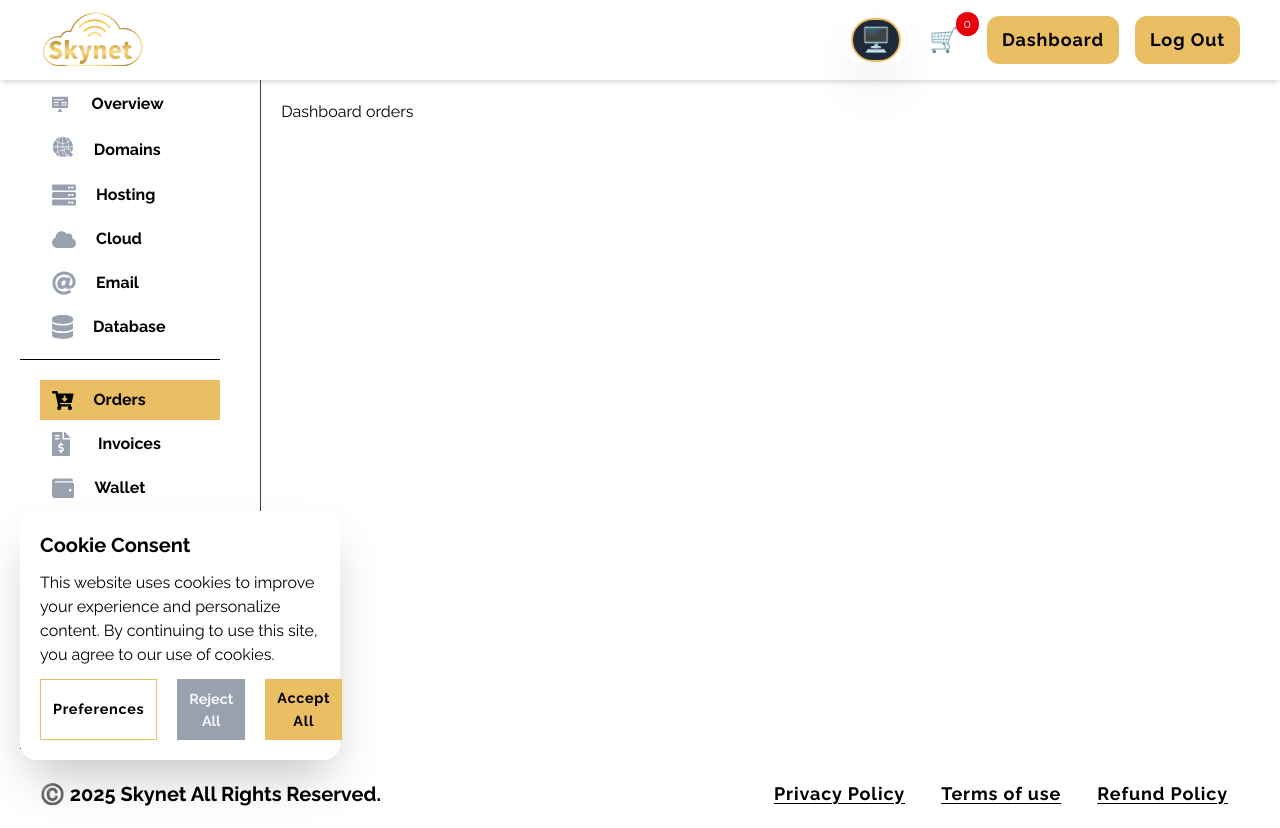
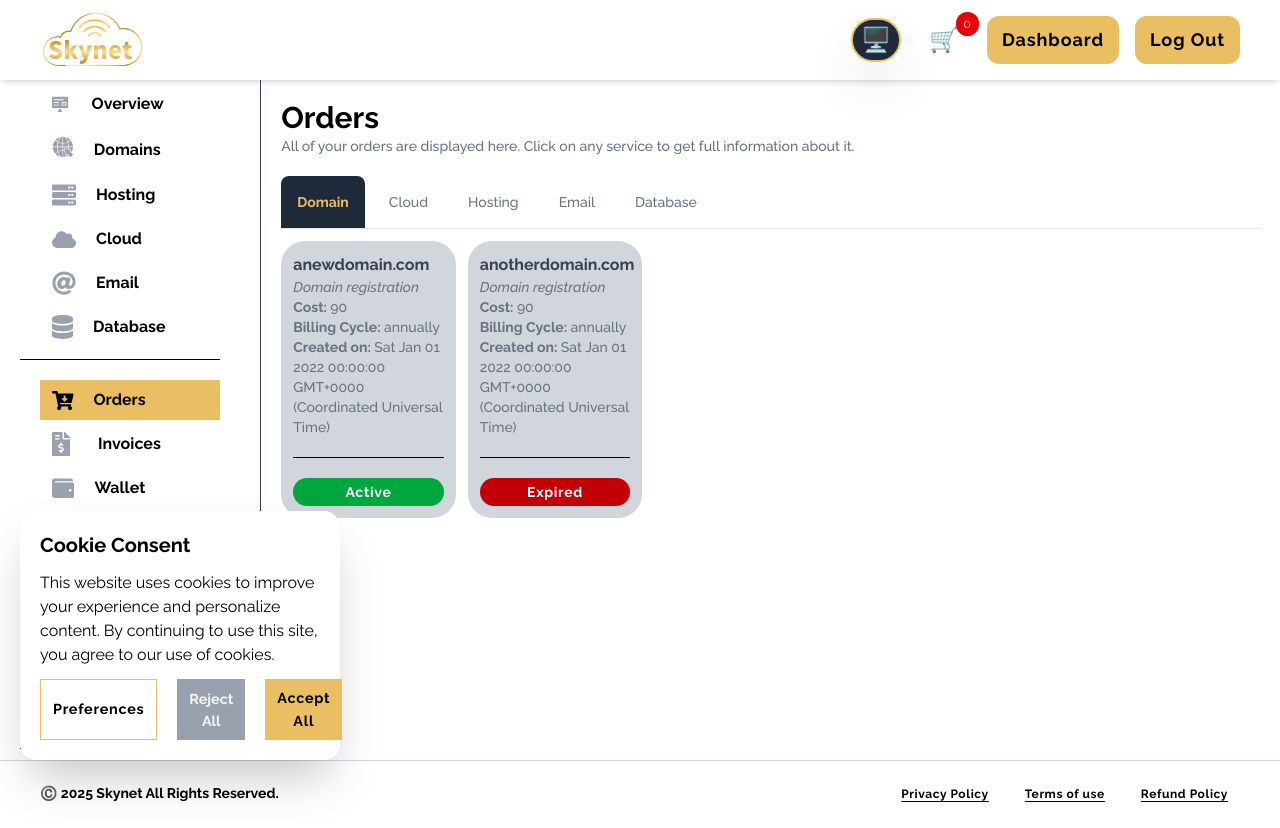
Before and after one commit to sapwavino/skynet_redesign_fe, a Vue app: page /dashboard/my-orders in a window 1280 px wide. Built offline with nearby package versions, Linux system fonts and the light colour scheme; sample sign-in values are in the browser's storage; grey boxes are pictures that could not be loaded; what vue3-marquee would draw is missing.

Commit message:
CROSS ROUTING DASHBOARD OVERVIEW TO CORRESPONDING PAGES + NAVBAR LOGIN STATE MGMT

```diff
--- a/src/assets/base.css
+++ b/src/assets/base.css
@@ -59,6 +59,10 @@
     @apply px-3 py-2 text-black font-bold transform transition-all duration-300 ease-in-out hover:scale-110 underline hover:text-customGold text-lg tracking-wider hover:cursor-pointer underline-offset-3 dark:text-gray-200;
 }
 
+.text-btn-base-sm {
+    @apply px-3 py-2 text-black font-bold transform transition-all duration-300 ease-in-out hover:scale-110 underline hover:text-customGold text-xs tracking-wider hover:cursor-pointer underline-offset-3 dark:text-gray-200;
+}
+
 .text-input-base {
     @apply outline-customGold dark:outline-customGold dark:border-customGold ring-customGold border border-customGold dark:ring-customGold focus:outline-2 dark:focus:bg-gray-50 dark:bg-gray-200;
 }
--- a/src/assets/main.css
+++ b/src/assets/main.css
@@ -48,6 +48,10 @@ html {
 
 .smallHeader {
     @apply text-xl font-bold dark:text-gray-200;
+}
+
+.smallerHeader {
+    @apply text-sm font-bold dark:text-gray-200;
 }
 
 .muteSubheader {
--- a/src/components/DashboardOrders.vue
+++ b/src/components/DashboardOrders.vue
@@ -1,14 +1,173 @@
 <script>
 export default {
-  name: "DashboardOrders"
+  name: "DashboardOrders",
+  data() {
+    return {
+      tab: this.$route.query.tab || "domain", // Set initial tab from URL or default to 'new'
+    }
+  },
+  methods: {
+    setTab(tab) {
+      this.$router.push({query: {tab}});
+      this.tab = tab;
+    },
+  }
 }
 </script>
 
 <template>
-  <div class="min-h-screen">
-    <!-- Your dashboard overview content goes here -->
-    <h1>Dashboard orders</h1>
+  <div>
+    <h1 class="header">Orders</h1>
+    <h2 class="muteSmallSubheader">All of your orders are displayed here. Click on any service to get full information
+      about it.
+    </h2>
+
+    <ul
+        class="mt-5 mb-1 flex flex-wrap text-sm font-medium text-center text-gray-500 border-b border-gray-200 dark:border-gray-700 dark:text-gray-400">
+      <li class="me-2" @click="setTab('domain')">
+        <a
+            href="#"
+            class="inline-block p-4 rounded-t-lg w-full sm:w-auto" :class="{
+            'text-customGold font-bold bg-gray-800 dark:bg-customGold dark:text-gray-900': tab === 'domain',
+          }"
+        >
+          Domain
+        </a>
+      </li>
+      <li class="me-2" @click="setTab('cloud')">
+        <a
+            href="#"
+            class="inline-block p-4 rounded-t-lg w-full sm:w-auto"
+            :class="{ 'text-customGold font-bold bg-gray-800 dark:bg-customGold dark:text-gray-900': tab === 'cloud' }"
+        >
+          Cloud
+        </a>
+      </li>
+      <li class="me-2" @click="setTab('hosting')">
+        <a
+            href="#"
+            class="inline-block p-4 rounded-t-lg w-full sm:w-auto"
+            :class="{ 'text-customGold font-bold bg-gray-800 dark:bg-customGold dark:text-gray-900': tab === 'hosting' }"
+        >
+          Hosting
+        </a>
+      </li>
+      <li class="me-2" @click="setTab('email')">
+        <a
+            href="#"
+            class="inline-block p-4 rounded-t-lg w-full sm:w-auto"
+            :class="{ 'text-customGold font-bold bg-gray-800 dark:bg-customGold dark:text-gray-900': tab === 'email' }"
+        >
+          Email
+        </a>
+      </li>
+      <li class="me-2" @click="setTab('database')">
+        <a
+            href="#"
+            class="inline-block p-4 rounded-t-lg w-full sm:w-auto"
+            :class="{ 'text-customGold font-bold bg-gray-800 dark:bg-customGold dark:text-gray-900': tab === 'database' }"
+        >
+          Database
+        </a>
+      </li>
+    </ul>
+
+
+    <section v-if="tab === 'domain'" class="flex">
+      <div
+          v-if="$store.state.user.services.domains.length > 0"
+          class="grid grid-cols-4 w-3/4 pb-5 mb-5 sm:mb-0 gap-3">
+        <router-link :to="`/dashboard/domains?tab=manage&id=${service.id}`"
+                     v-for="service in $store.state.user.services.domains"
+                     :key="service.id">
+          <li
+              class="flex flex-col bg-gray-300 rounded-3xl p-3 hover:bg-gray-400 cursor-pointer my-2 relative justify-center w-full"
+          >
+            <p class="text-gray-700 font-bold">{{ service.name }}</p>
+            <p class="muteBoldSubheader text-sm">{{ service.type }}</p>
+            <p class="muteSmallSubheader italic">{{ service.description }}</p>
+            <p class="muteSmallSubheader "><strong>Cost: </strong>{{ service.price }}</p>
+            <p class="muteSmallSubheader "><strong>Billing Cycle: </strong>{{ service.billing_cycle }}</p>
+            <p class="muteSmallSubheader "><strong>Created on: </strong>{{ service.created_at }}</p>
+            <hr class="my-5"/>
+            <button v-if="!service.active"
+                    class="text-white bg-red-700 rounded-full py-1 px-3 text-sm font-bold tracking-wider">
+              Expired
+            </button>
+            <button v-else
+                    class="text-white bg-green-600 rounded-full py-1 px-3 text-sm font-bold tracking-wider">
+              Active
+            </button>
+          </li>
+        </router-link>
+      </div>
+    </section>
+
+    <section v-if="tab === 'cloud'" class="flex">
+      <div class="w-1/3" v-if="$store.state.user.services.cloud.length > 0">
+        <div class="bg-green-300"
+             v-for="service in $store.state.user.services.cloud" :key="service.id">
+          {{ service.name }}
+        </div>
+      </div>
+      <div class="w-2/3 bg-red-300">
+        <div>Info for cloud</div>
+      </div>
+    </section>
+
+    <section v-if="tab === 'hosting'" class="flex">
+      <div
+          v-if="$store.state.user.services.hosting.length > 0"
+          class="grid grid-cols-4 w-3/4 pb-5 mb-5 sm:mb-0 gap-3">
+        <router-link :to="`/dashboard/hosting?tab=manage&id=${service.id}`"
+                     v-for="service in $store.state.user.services.hosting"
+                     :key="service.id">
+          <li
+              class="flex flex-col bg-gray-300 rounded-3xl p-3 hover:bg-gray-400 cursor-pointer my-2 relative justify-center w-full"
+          >
+            <p class="text-gray-700 font-bold uppercase">{{ service.name }}</p>
+            <p class="muteBoldSubheader text-sm">{{ service.type }}</p>
+            <p class="muteSmallSubheader italic">{{ service.description }}</p>
+            <p class="muteSmallSubheader italic"><strong>Cost: </strong>{{ service.price }}</p>
+            <hr class="my-5"/>
+            <button v-if="!service.active"
+                    class="text-white bg-red-700 rounded-full py-1 px-3 text-sm font-bold tracking-wider">
+              Stopped
+            </button>
+            <button v-else
+                    class="text-white bg-green-600 rounded-full py-1 px-3 text-sm font-bold tracking-wider">
+              Running
+            </button>
+          </li>
+        </router-link>
+      </div>
+    </section>
+
+    <section v-if="tab === 'email'" class="flex">
+      <div class="w-1/3" v-if="$store.state.user.services.email.length > 0">
+        <div class="bg-green-300"
+             v-for="service in $store.state.user.services.email" :key="service.id">
+          {{ service.name }}
+        </div>
+      </div>
+      <div class="w-2/3 bg-red-300">
+        <div>Info for email</div>
+      </div>
+    </section>
+
+    <section v-if="tab === 'database'" class="flex">
+      <div class="w-1/3" v-if="$store.state.user.services.database.length > 0">
+        <div class="bg-green-300"
+             v-for="service in $store.state.user.services.database" :key="service.id">
+          {{ service.name }}
+        </div>
+      </div>
+      <div class="w-2/3 bg-red-300">
+        <div>Info for database</div>
+      </div>
+    </section>
   </div>
+
 </template>
 
 
--- a/src/components/DashboardProfileSettings.vue
+++ b/src/components/DashboardProfileSettings.vue
@@ -8,18 +8,24 @@ export default {
       tabs: ['personal', 'change password', 'api key', 'currency'],
       activeTab: 'personal',
       date: null,
-      options: ['Male', 'Female', 'Other'],
-      selectedOption: '',
+      options: ['male', 'female', 'other'],
+      gender: '',
       isOpen: false,
       selectedCountryCode: '+234',
       countries,
       apiKey: '5x2k3kjss9232bh2hr9bd09qll2398sds',
       isHidden: true,
+      firstName: '',
+      lastName: '',
+      email: '',
+      phone: '',
+      address: '',
+      country: '',
     }
   },
   methods: {
     selectOption(option) {
-      this.selectedOption = option;
+      this.gender = option;
       this.isOpen = false;
     },
     toggleVisibility() {
@@ -34,6 +40,19 @@ export default {
         console.error("Error generating API key:", error);
       }
     }
+  },
+  mounted() {
+    const user = this.$store.state.user.info;
+    this.date = new Date();
+    this.firstName = user.first_name;
+    this.lastName = user.last_name;
+    this.email = user.email;
+    this.phone = user.phone;
+    this.address = user.address;
+    this.country = user.country;
+    this.gender = user.gender;
+    this.selectedCountryCode = countries.find(country => country.name === user.country).calling_code;
+    console.log(this.selectedCountryCode);
   }
 }
 </script>
@@ -88,11 +107,13 @@ export default {
               <div class="grid gap-3 md:grid-cols-2">
                 <div>
                   <label class=""> First Name </label>
-                  <input type="text" placeholder="Your Name" class="mt-2 h-12 w-full rounded-md bg-gray-100 px-3"/>
+                  <input type="text" placeholder="Your Name" class="mt-2 h-12 w-full rounded-md bg-gray-100 px-3"
+                         v-model="firstName"/>
                 </div>
                 <div>
                   <label class=""> Last Name </label>
-                  <input type="text" placeholder="Last  Name" class="mt-2 h-12 w-full rounded-md bg-gray-100 px-3"/>
+                  <input type="text" placeholder="Last  Name" class="mt-2 h-12 w-full rounded-md bg-gray-100 px-3"
+                         v-model="lastName"/>
                 </div>
               </div>
               <div class="flex items-center justify-between my-3">
@@ -103,9 +124,9 @@ export default {
                       <button
                           type="button"
                           @click="isOpen = !isOpen"
-                          class="flex w-full items-center justify-between rounded-lg border p-2 px-3 text-sm text-gray-700 ring-blue-400 focus:outline-none"
+                          class="flex w-full items-center justify-between rounded-lg border p-2 px-3 text-sm text-gray-700 ring-blue-400 focus:outline-none capitalize"
                       >
-                        {{ selectedOption || 'Select Option' }}
+                        {{ gender || 'Select Gender' }}
                         <svg
                             xmlns="http://www.w3.org/2000/svg"
                             class="h-4 text-gray-600 transition-transform duration-200"
@@ -126,7 +147,7 @@ export default {
                             v-for="option in options"
                             :key="option"
                             @click="selectOption(option)"
-                            class="cursor-pointer px-3 py-2 text-sm text-gray-700 hover:bg-blue-500 hover:text-white"
+                            class="cursor-pointer px-3 py-2 text-sm text-gray-700 hover:bg-blue-500 hover:text-white capitalize"
                         >
                           {{ option }}
                         </li>
@@ -136,7 +157,7 @@ export default {
                 </div>
                 <div class="w-1/2">
                   <label class=""> Email Address </label>
-                  <input type="email" placeholder="Info@example.com"
+                  <input type="email" placeholder="Info@example.com" v-model="email"
                          class="mt-2 h-12 w-full rounded-md bg-gray-100 px-3"/>
                 </div>
               </div>
@@ -165,7 +186,8 @@ export default {
                 </div>
                 <div class="w-1/2">
                   <label class=""> Phone: <span class="text-sm text-gray-400">(optional)</span> </label>
-                  <input type="text" placeholder="+543 5445 0543" class="mt-2 h-12 w-full rounded-md bg-gray-100 px-3"/>
+                  <input type="text" placeholder="+543 5445 0543" class="mt-2 h-12 w-full rounded-md bg-gray-100 px-3"
+                         v-model="phone"/>
                 </div>
               </div>
 
@@ -186,7 +208,8 @@ export default {
               Danger Zone
             </p>
             <p class="py-2 text-xl font-semibold muteSubheader">Delete Account</p>
-            <p class="mt-2 muteSmallSubheader">Make sure you have taken backup of your account in case you ever need to get access to your
+            <p class="mt-2 muteSmallSubheader">Make sure you have taken backup of your account in case you ever need to
+              get access to your
               data. We will completely wipe your data. There is no way to access your account after this action.</p>
             <button class="ml-auto text-sm font-semibold text-rose-600 underline decoration-2">Continue with deletion
             </button>
--- a/src/components/EmptyCart.vue
+++ b/src/components/EmptyCart.vue
@@ -63,7 +63,7 @@ export default {
     </svg>
     <h1 class="text-4xl font-bold text-center muteSubheader">Your cart is empty!</h1>
     <h2 class="muteSmallSubheader text-center">Your purchases will appear here.</h2>
-    <router-link to="/#hosting" class="text-center">
+    <router-link to="/" class="text-center">
       <button class="text-btn-base">
         Continue Shopping
       </button>
--- a/src/components/MyFooter.vue
+++ b/src/components/MyFooter.vue
@@ -5,17 +5,17 @@ export default {
 </script>
 
 <template>
-  <footer class="dark:bg-gray-900 flex items-center justify-between px-10 py-5 dark:text-gray-200">
-    <h1 class="smallHeader">©️ 2025 Skynet All Rights Reserved.</h1>
-    <ul class="flex items-center gap-x-3">
+  <footer class="border-t border-t-gray-300 dark:border-0 dark:bg-gray-900 flex md:flex-row flex-col items-center justify-between px-10 py-5 dark:text-gray-200">
+    <h1 class="smallerHeader text-center md:text-right">©️ 2025 Skynet All Rights Reserved.</h1>
+    <ul class="md:flex items-center md:gap-x-3 mx-auto md:mx-0">
       <li>
-        <router-link to="/policies?tab=privacy" class="text-btn-base">Privacy Policy</router-link>
+        <router-link to="/policies?tab=privacy" class="text-btn-base-sm">Privacy Policy</router-link>
       </li>
       <li>
-        <router-link to="/policies?tab=tos" class="text-btn-base">Terms of use</router-link>
+        <router-link to="/policies?tab=tos" class="text-btn-base-sm">Terms of use</router-link>
       </li>
       <li>
-        <router-link to="/policies?tab=refund" class="text-btn-base">Refund Policy</router-link>
+        <router-link to="/policies?tab=refund" class="text-btn-base-sm">Refund Policy</router-link>
       </li>
     </ul>
   </footer>
--- a/src/store/index.js
+++ b/src/store/index.js
@@ -34,7 +34,9 @@ const store = createStore({
         isLoggedIn: false,
         user:{
             info:{
-                name: "John Doe",
+                full_name: "John Doe",
+                first_name: "John",
+                last_name: "Doe",
                 email: "johndoe@example.com",
                 phone: "+1234567890",
                 country: "United States",
@@ -48,12 +50,22 @@ const store = createStore({
                         name: "anewdomain.com",
                         price: 90,
                         description: "Domain registration",
+                        active: true,
+                        billing_cycle: "annually",
+                        created_at: new Date('2022-01-01'),
+                        activated_at: new Date('2022-01-01'),
+                        renewal_date: new Date('2022-02-01'),
                     },
                     {
                         id: '456',
                         name: "anotherdomain.com",
                         price: 90,
                         description: "Domain registration",
+                        active: false,
+                        billing_cycle: "annually",
+                        created_at: new Date('2022-01-01'),
+                        activated_at: new Date('2022-01-01'),
+                        renewal_date: new Date('2022-02-01'),
                     },
 
                 ],
--- a/src/views/DashboardView.vue
+++ b/src/views/DashboardView.vue
@@ -17,7 +17,7 @@ export default {
 </script>
 
 <script setup>
-import {onMounted} from "vue";
+import {onMounted,} from "vue";
 import {getLastLogin} from "../utils/helper_functions.js";
 
 onMounted(() => {
@@ -164,7 +164,7 @@ defineProps({layout: "DashboardLayout"});
       <section class="flex flex-col p-5 gap-y-1">
         <router-link
             class="dashLink"
-            to="/dashboard/my-orders"
+            to="/dashboard/my-orders?tab=domain"
             exact-active-class="dashLinkActive">
 
           <svg xmlns="http://www.w3.org/2000/svg" viewBox="0 0 576 512" height="1.2rem"
@@ -209,7 +209,7 @@ defineProps({layout: "DashboardLayout"});
             to="/dashboard/notifications"
             exact-active-class="dashLinkActive">
 
-          <div class="absolute right-[5%] bg-green-500 text-gray-50 rounded-full py-1 px-3 text-sm">1</div>
+          <div class="absolute right-[5%] bg-green-500 text-gray-50 rounded-full py-1 px-3 text-sm animate-pulse">1</div>
 
           <svg
               xmlns="http://www.w3.org/2000/svg" viewBox="0 0 448 512" class="dashLinkSVG" height="1.5rem"
```
Also changed, not shown: src/components/NavBar.vue (+6 -2 lines).
